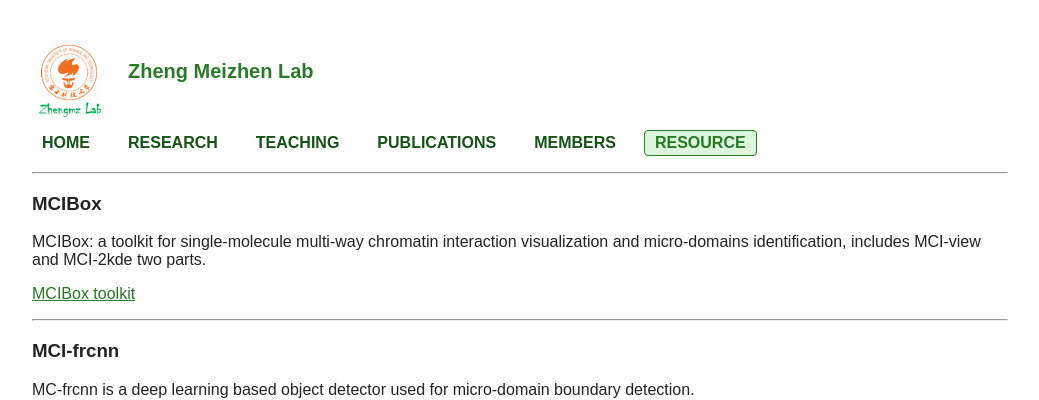
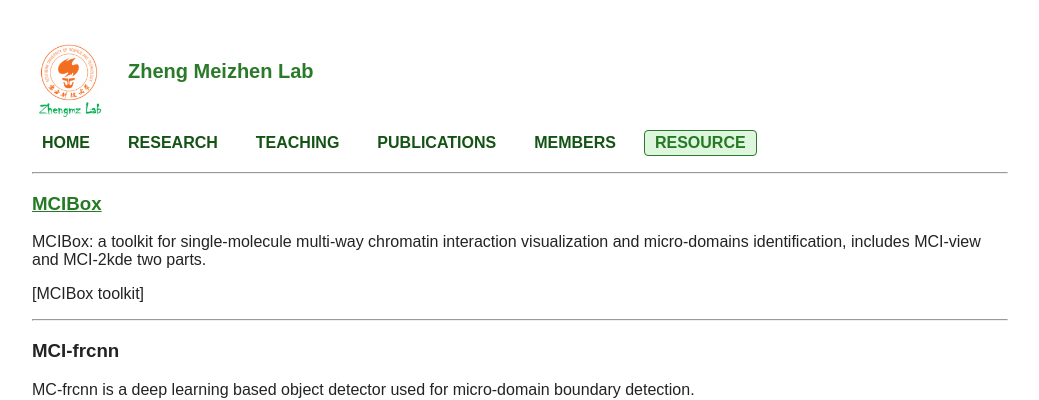
Before and after one commit to ZhengmzLab/zhengmzlab.github.io, a Jekyll site: the page built from resource.md, in a window 1280 px wide. Shown: the top 400 px of the page, without its empty margins (120-1159 px from the left). Built offline with Jekyll 4.4.1, drawn with Linux system fonts in a browser that asks for light colours.

```diff
--- a/resource.md
+++ b/resource.md
@@ -3,10 +3,10 @@ layout: default
 title: RESOURCE
 ---
 
-### MCIBox
+### [MCIBox](https://github.com/ZhengmzLab/MCIBox)
 MCIBox: a toolkit for single-molecule multi-way chromatin interaction visualization and micro-domains identification, includes MCI-view and MCI-2kde two parts.
 
-[MCIBox toolkit](https://github.com/ZhengmzLab/MCIBox)
+[MCIBox toolkit]
 
 ---
 
```
